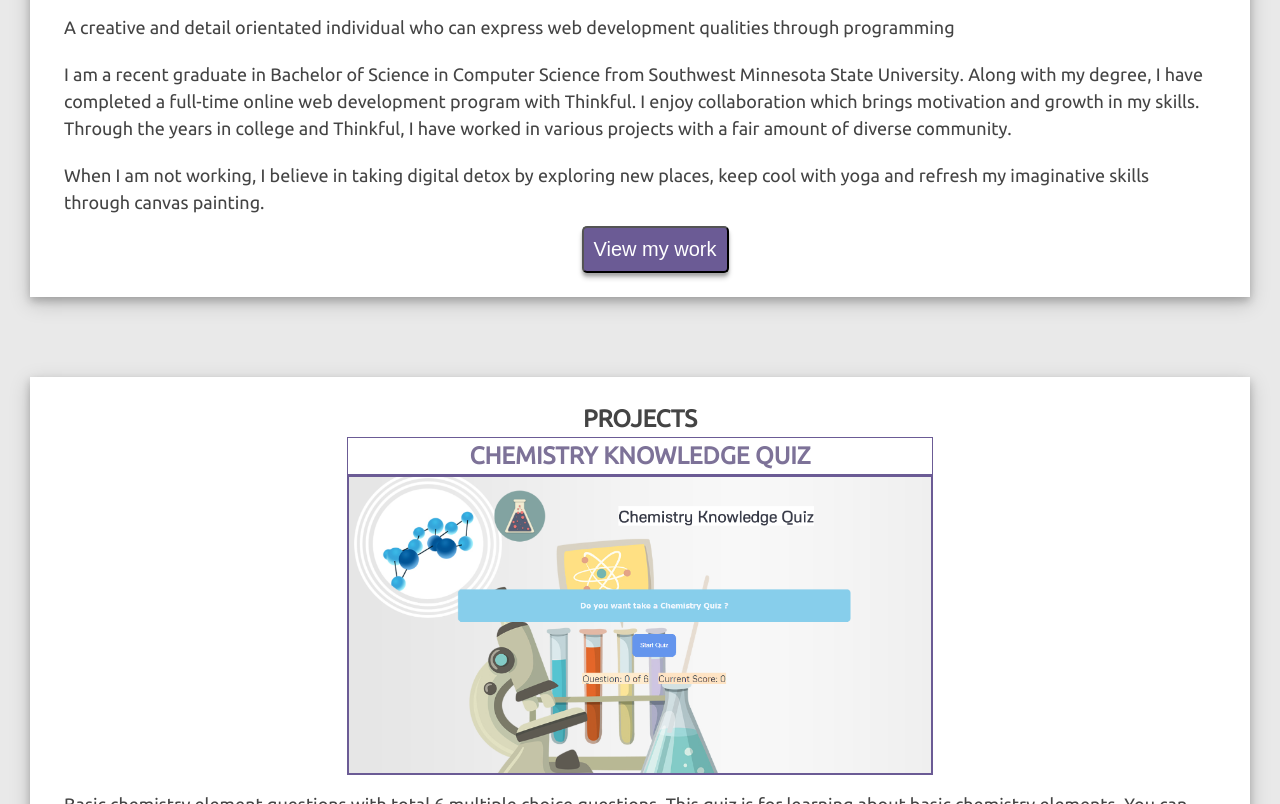
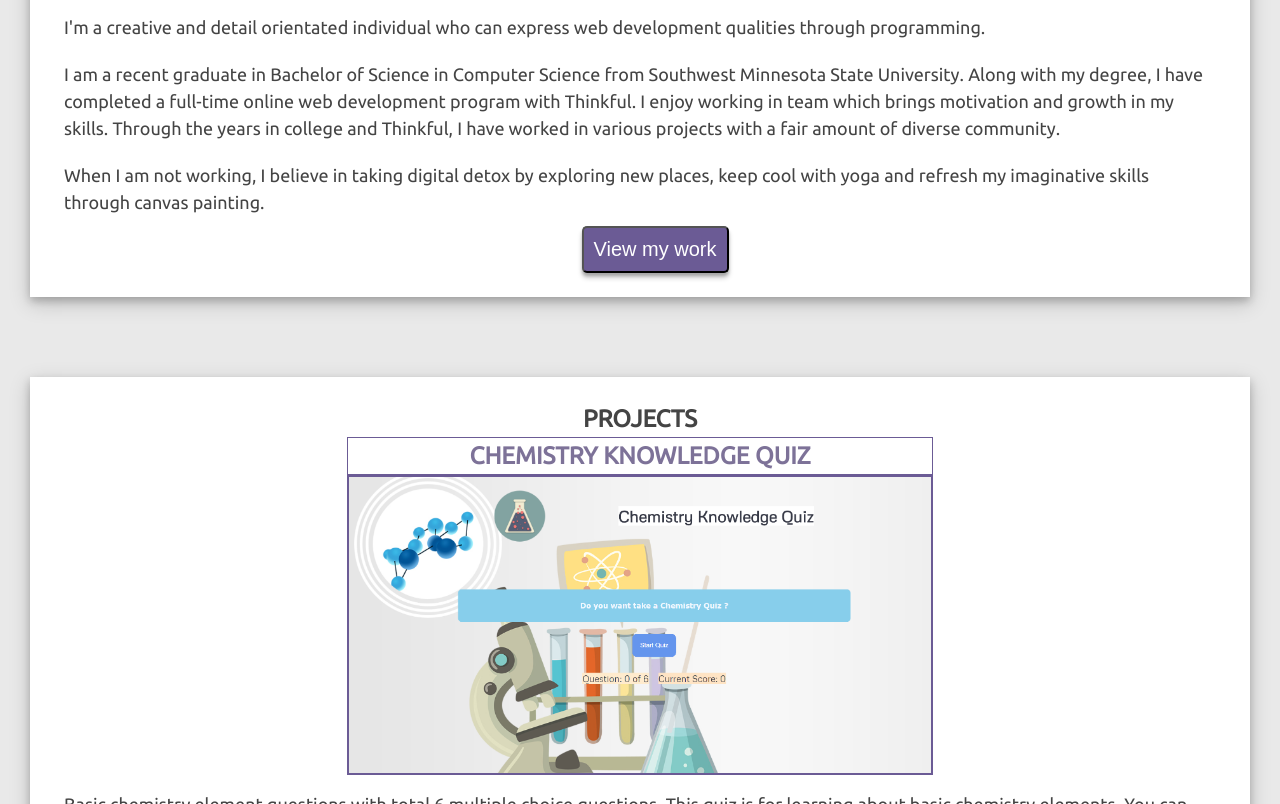
Before and after one commit to thinkful-ei-gecko/smiti-portfolio, a plain HTML site: page index.html in a window 1280 px wide. Shown: the part 911-1715 px from the top of the page. Drawn offline with nearby package versions, Linux system fonts and the light colour scheme.

Commit message:
updated about me

```diff
--- a/index.html
+++ b/index.html
@@ -2,7 +2,7 @@
 <html lang="en">
 <head>
     <meta charset="utf-8">
-    <title>Portfolio | Smti Shakya</title>
+    <title>Portfolio | Smiti Shakya</title>
     <link rel="icon" href="images/logo-icon.png" />
     <meta name="description" content="Portfolio of Smiti Shakya">
     <meta name="viewport" content="width=device-width, initial-scale=1.0">
@@ -26,11 +26,11 @@
         <section id="section1" aria-live="polite">
             <h2 aria-live="polite">ABOUT</h2>
              <img src="images/portrait.JPG" alt="portrait-app" class="portrait-image" >
-             <p>A creative and detail orientated individual who can express web development qualities through programming</p>
+             <p>I'm a creative and detail orientated individual who can express web development qualities through programming.</p>
 
               <p>I am a recent graduate in Bachelor of Science in Computer Science from Southwest Minnesota State University.
-                Along with my degree, I have completed a full-time online web development program with Thinkful. I enjoy collaboration
-                which brings motivation and growth in my skills. Through the years in college and Thinkful, I have worked in various
+                Along with my degree, I have completed a full-time online web development program with Thinkful. I enjoy working in
+                team which brings motivation and growth in my skills. Through the years in college and Thinkful, I have worked in various
                 projects with a fair amount of diverse community.</p>
 
               <p>When I am not working, I believe in taking digital detox by exploring new places, keep cool with yoga and refresh
```
